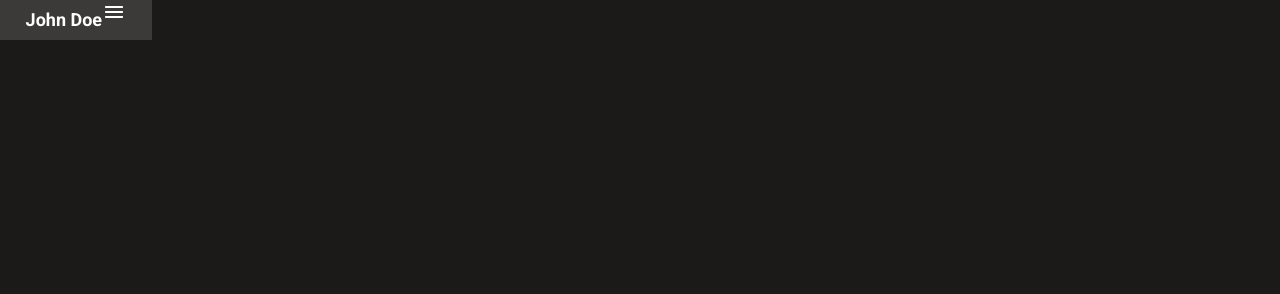
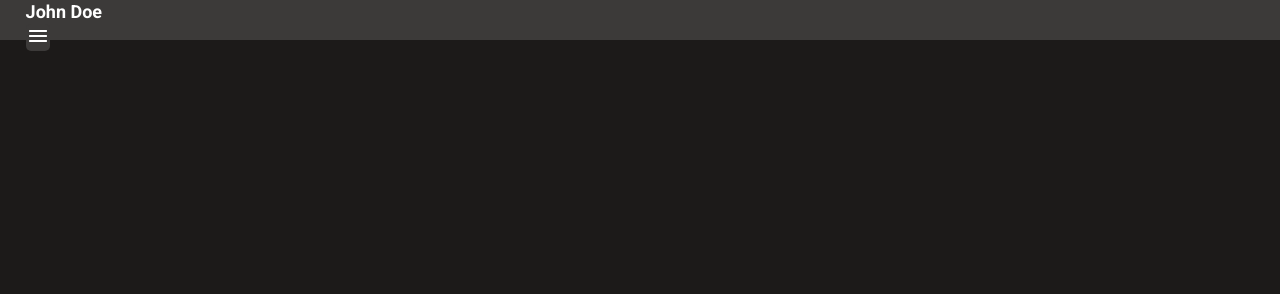
Before and after one commit to Swarzstein/Portfolio, a plain HTML site: page index.html in a window 1280 px wide. Shown: the top 294 px of the page. Drawn offline with Linux system fonts and the light colour scheme.

Commit message:
header fixed

```diff
--- a/css/styles.css
+++ b/css/styles.css
@@ -6,9 +6,11 @@
 }
 
 header {
+  align-items: center;
   height: 5vh;
+  width: 96%;
   background: #3c3a39;
-  display: flex;
+  display: block;
   position: fixed;
   justify-content: space-between;
   color: white;
```
